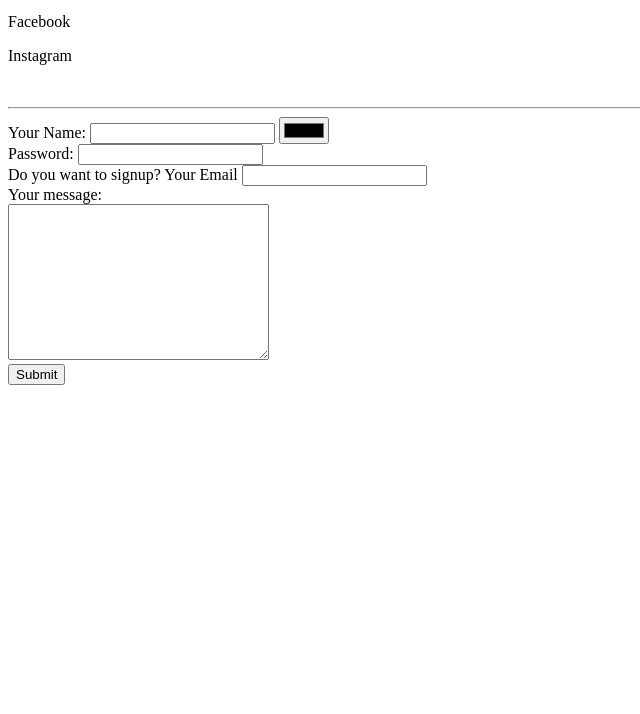
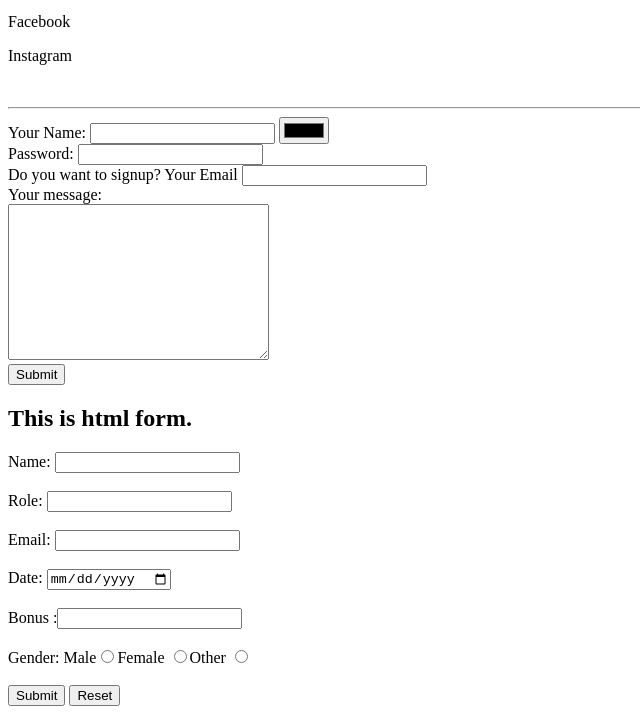
Before and after one commit to prnc4u/cv, a plain HTML site: page Contact Me.html in a window 1280 px wide. Shown: the part 101-815 px from the top of the page, without its empty margins (0-640 px from the left). Drawn offline with Linux system fonts and the light colour scheme.

Commit message:
Update Contact Me.html

```diff
--- a/Contact Me.html
+++ b/Contact Me.html
@@ -24,5 +24,33 @@
       <textarea name="name" id="" cols="30" rows="10"></textarea><br>
         <input type="submit">
     </form>
+    <h2>This is html form.</h2>
+  <form action="backend.php" method="get" accept-charset="utf-8">
+    <div>
+      Name: <input type="text" name="My Name" id="" value="" />
+    </div>
+    <br>
+    <div>
+      Role: <input type="text" name="My Role" id="" value="" />
+    </div>
+    <br>
+    <div>
+      Email: <input type="email" name="My Email" id="" value="" />
+    </div>
+    <br />
+    <div>
+      Date: <input type="date" name="my date" id="" value="" />
+    </div>
+    <br />
+    <div>
+      Bonus :<input type="number" name="Bonus" id="Bonus" value="" />
+    </div>
+    <br />
+    <div>
+      Gender: Male<input type="radio" name="Gender" id="Gender" />Female <input type="radio" name="Gender" id="Gender" />Other <input type="radio" name="Gender" id="Gender" />
+    </div>
+    <br>
+    <input type="Submit" name="Submit Now"/> <input type="reset" name="Reset"/>
+  </form>
 </body>
 </html>
```
